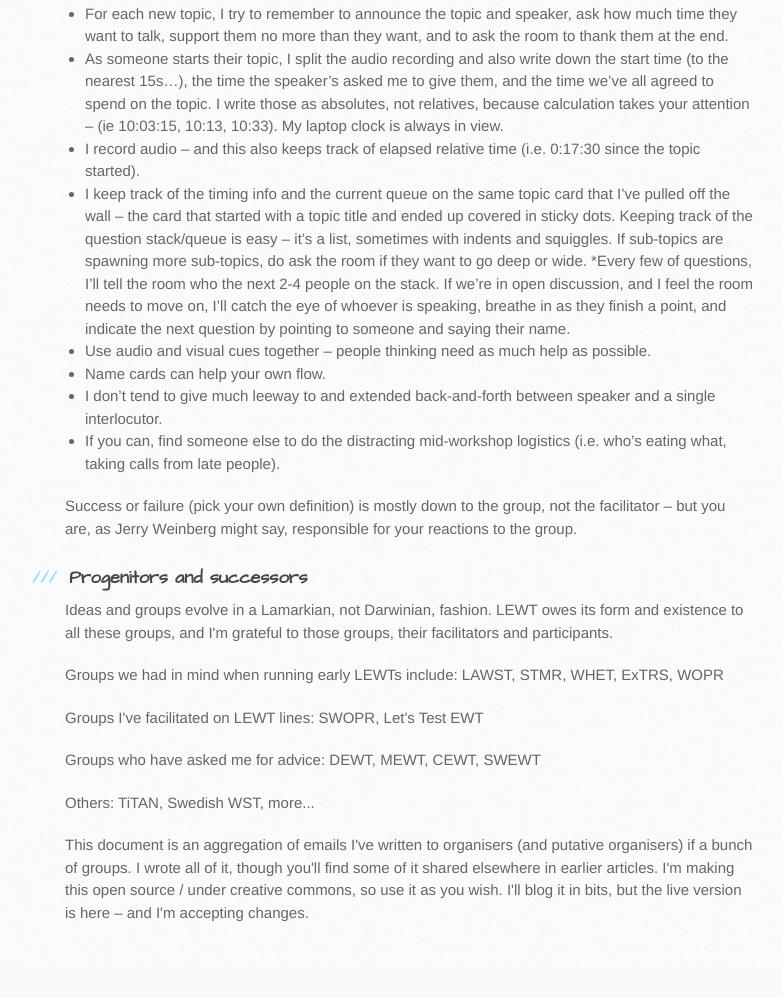
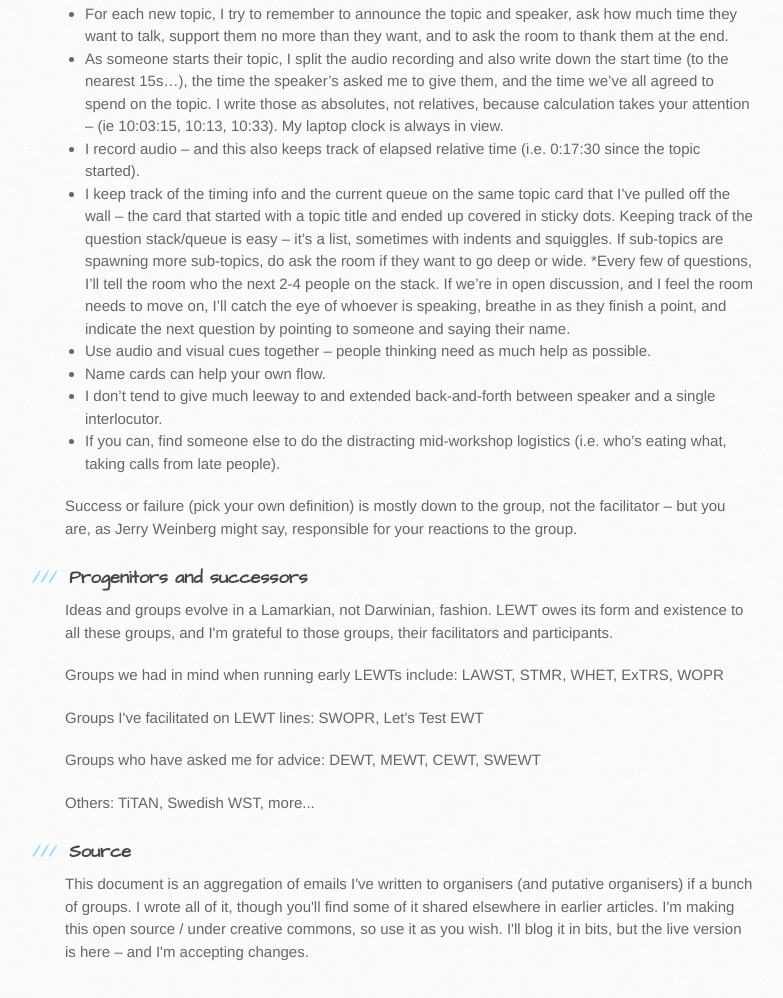
Before and after one commit to workroomprds/LEWT, a plain HTML site: page index.html in a window 1280 px wide. Shown: the part 3637-4635 px from the top of the page, without its empty margins (105-888 px from the left). Before the commit the page ends 4604 px from the top, so only its background shows below. Drawn offline with Linux system fonts and the light colour scheme.

```diff
--- a/index.html
+++ b/index.html
@@ -148,6 +148,9 @@
 
 <p>Others: TiTAN, Swedish WST, more...</p>
 
+<h3>
+<a id="source" class="anchor" href="#source" aria-hidden="true"><span aria-hidden="true" class="octicon octicon-link"></span></a>Source</h3>
+
 <p>This document is an aggregation of emails I've written to organisers (and putative organisers) if a bunch of groups. I wrote all of it, though you'll find some of it shared elsewhere in earlier articles. I'm making this open source / under creative commons, so use it as you wish. I'll blog it in bits, but the live version is here – and I'm accepting changes.</p>
         </section>
 
```
Also changed, not shown: params.json (+1 -1 lines).
